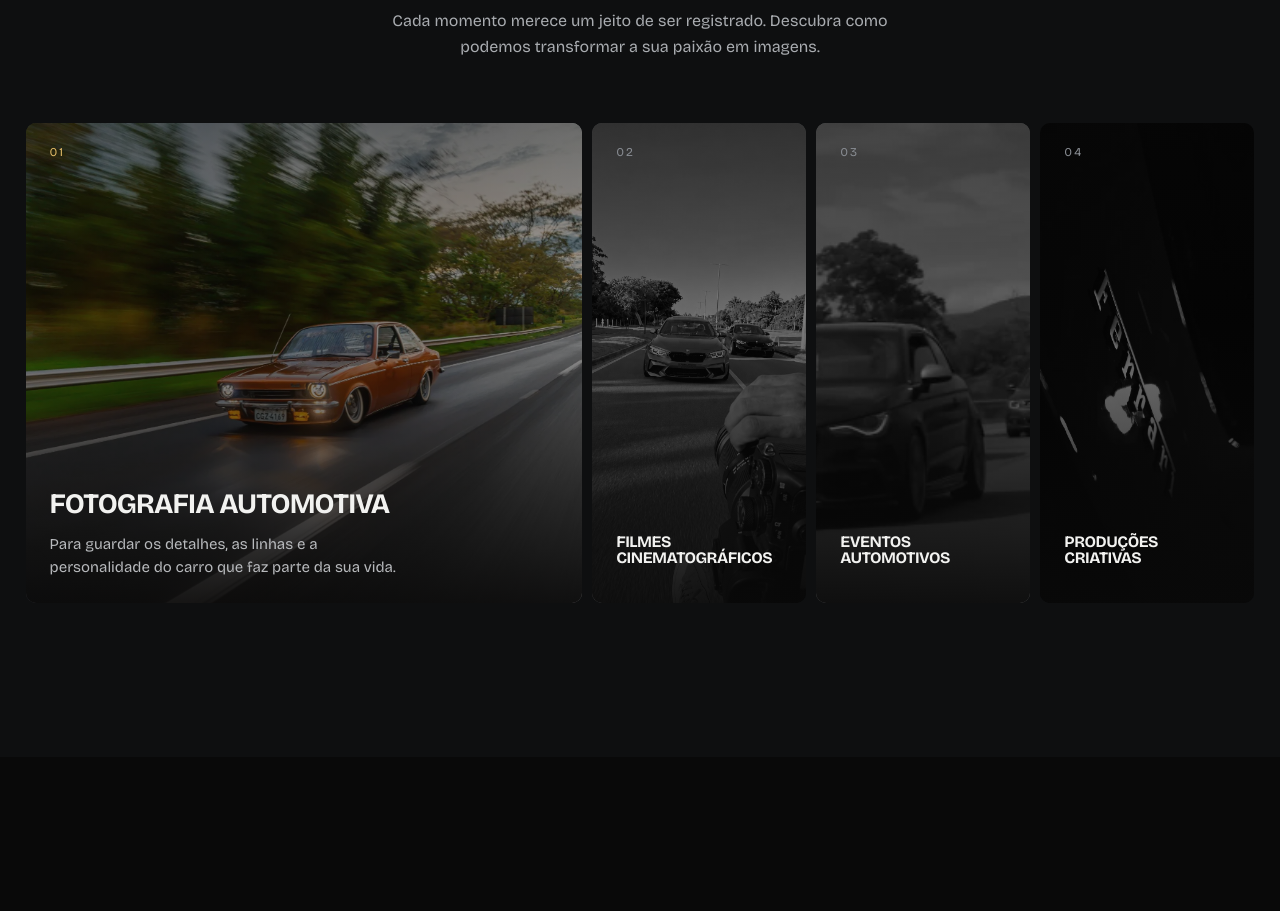
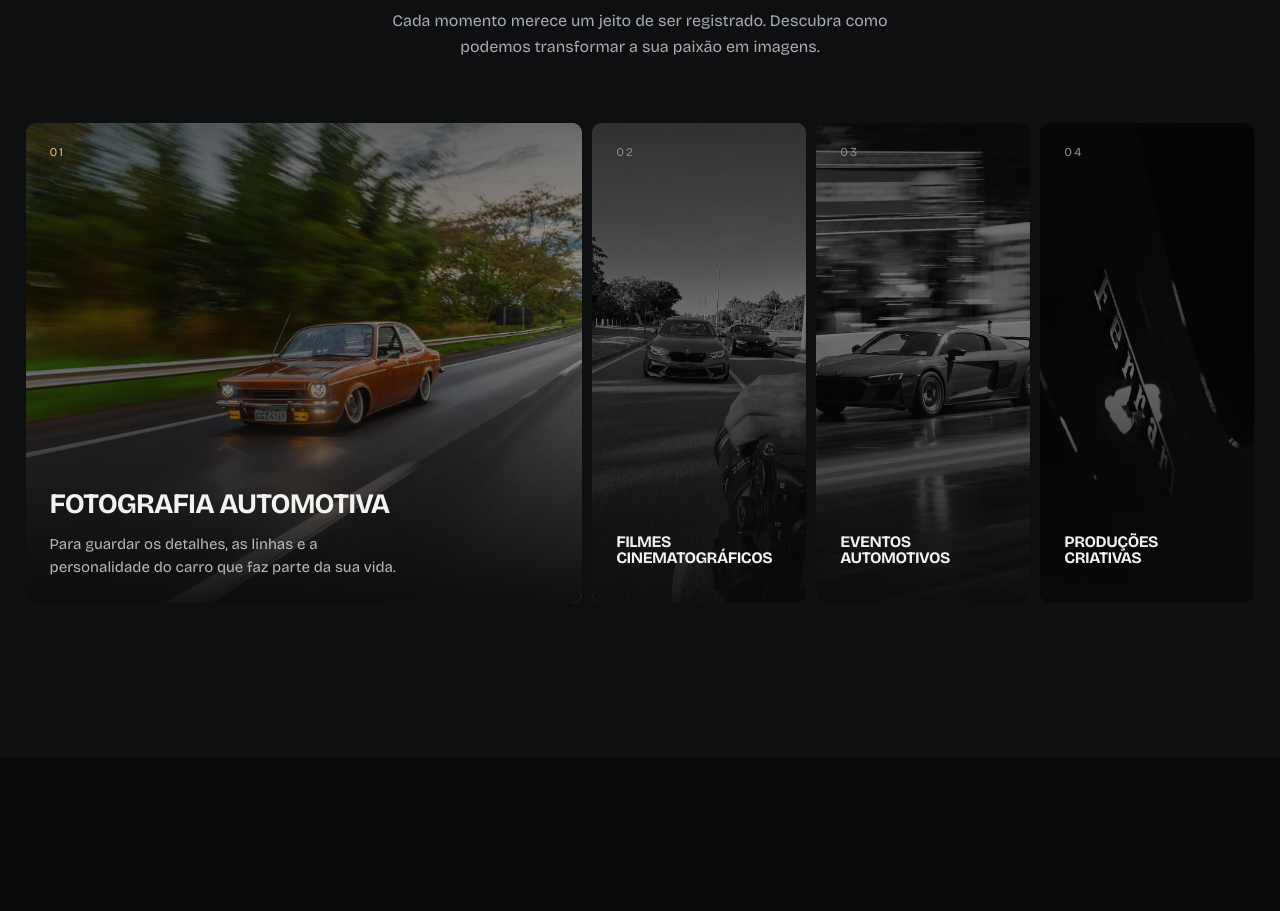
Before and after one commit to ttsorocaba52-cell/legitmediabr, a Next.js app: page / in a window 1280 px wide. Shown: the part 5560-6471 px from the top of the page. Built offline with nearby package versions, Linux system fonts and the light colour scheme.

Commit message:
feat: nova foto no cartão Eventos automotivos
Co-Authored-By: Claude Sonnet 5.5 <noreply@anthropic.com>
Claude-Session: https://claude.ai/code/session_013FDkCNktR5z9zbhmhKrYPA

```diff
--- a/app/config.ts
+++ b/app/config.ts
@@ -43,7 +43,7 @@ export const WORKS: Work[] = [
 export const SERVICES: { title: string; desc: string; img: string; pos?: string }[] = [
   { title: "Fotografia automotiva", desc: "Para guardar os detalhes, as linhas e a personalidade do carro que faz parte da sua vida.", img: "/assets/servico-fotografia.webp" },
   { title: "Filmes cinematográficos", desc: "Movimento, som e atmosfera para reviver a sensação de estar ao volante ou admirar seu carro de outra perspectiva.", img: "/assets/servico-filmes.webp", pos: "50% 48%" },
-  { title: "Eventos automotivos", desc: "Os encontros, as pessoas e os momentos que fazem a cultura automotiva acontecer.", img: "/assets/p03.webp" },
+  { title: "Eventos automotivos", desc: "Os encontros, as pessoas e os momentos que fazem a cultura automotiva acontecer.", img: "/assets/servico-eventos.webp", pos: "52% 56%" },
   { title: "Produções criativas", desc: "Para transformar aquela ideia que você sempre imaginou em uma experiência visual exclusiva.", img: "/assets/p10.webp" },
 ];
 
```
Also changed, not shown: public/assets/p03.webp (deleted), public/assets/servico-eventos.webp (added).
